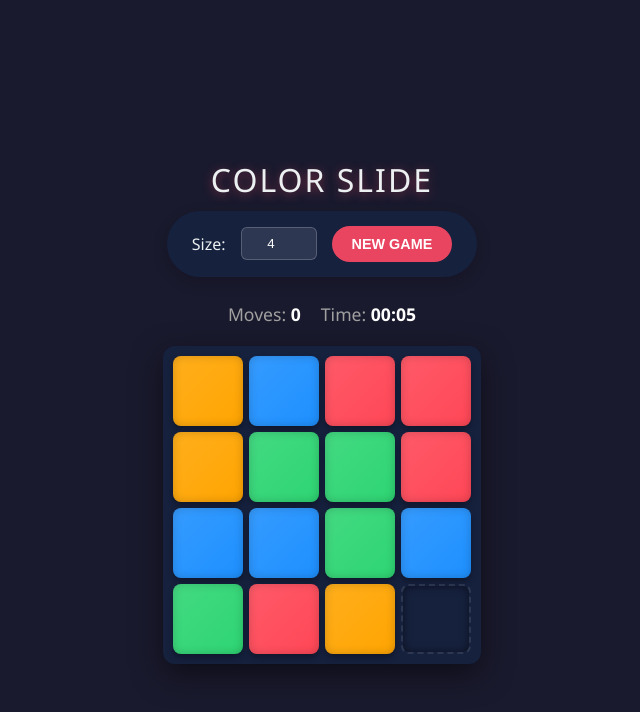
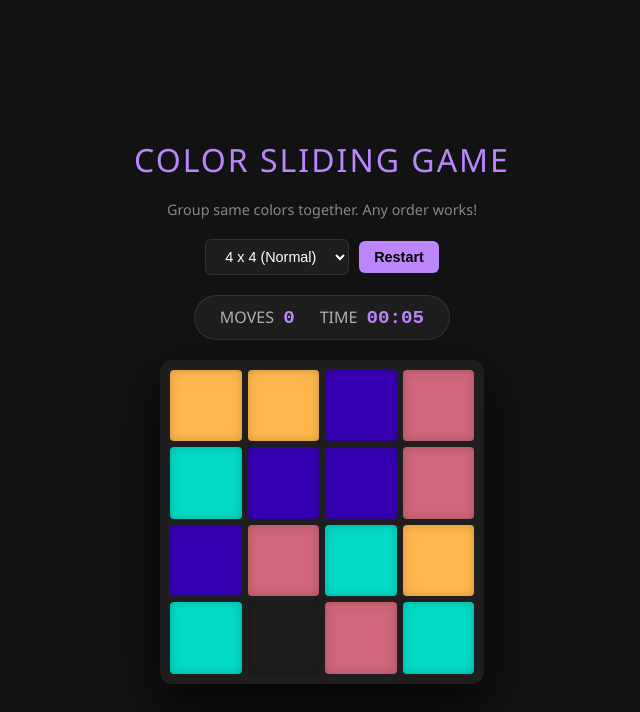
Before and after one commit to webhtm/color-slide, a plain HTML site: page index.htm in a window 1280 px wide. Shown: the whole page, without its empty margins (318-958 px from the left). Drawn offline with Linux system fonts and the light colour scheme.

Commit message:
Update index.htm

```diff
--- a/index.htm
+++ b/index.htm
@@ -6,11 +6,11 @@
     <title>Color Sliding Game</title>
     <style>
         :root {
-            --bg-color: #1a1a2e;
-            --panel-color: #16213e;
-            --accent-color: #e94560;
-            --text-color: #ecf0f1;
-            --tile-shadow: 0 4px 6px rgba(0, 0, 0, 0.3);
+            --bg-color: #121212;
+            --panel-color: #1e1e1e;
+            --accent-color: #bb86fc;
+            --text-color: #ffffff;
+            --tile-shadow: 0 4px 8px rgba(0, 0, 0, 0.5);
         }
 
         body {
@@ -23,37 +23,50 @@
             margin: 0;
             background-color: var(--bg-color);
             color: var(--text-color);
+            user-select: none;
         }
 
         h1 {
-            margin-bottom: 10px;
+            margin-bottom: 5px;
             font-weight: 300;
             letter-spacing: 2px;
             text-transform: uppercase;
-            text-shadow: 0 2px 10px rgba(233, 69, 96, 0.5);
+            color: var(--accent-color);
+        }
+
+        p.subtext {
+            color: #888;
+            font-size: 0.9rem;
+            margin-bottom: 20px;
         }
 
         .stats-bar {
             display: flex;
-            gap: 20px;
+            gap: 25px;
             margin-bottom: 20px;
-            font-size: 1.1rem;
-            color: #a0a0a0;
+            font-size: 1rem;
+            color: #b0b0b0;
+            background: rgba(255,255,255,0.05);
+            padding: 10px 25px;
+            border-radius: 50px;
+            border: 1px solid rgba(255,255,255,0.1);
         }
 
         .stat-value {
-            color: white;
+            color: var(--accent-color);
             font-weight: bold;
+            font-family: monospace;
+            font-size: 1.2rem;
+            margin-left: 5px;
         }
 
         #game-board {
             padding: 10px;
             background-color: var(--panel-color);
             border-radius: 12px;
-            box-shadow: 0 10px 30px rgba(0,0,0,0.5);
+            box-shadow: 0 20px 50px rgba(0,0,0,0.7);
             display: grid;
             gap: 6px;
-            /* Transitions for smooth resizing */
             transition: all 0.3s ease;
         }
 
@@ -61,337 +74,299 @@
             display: flex;
             justify-content: center;
             align-items: center;
-            border-radius: 8px;
+            border-radius: 4px;
             cursor: pointer;
-            font-weight: bold;
-            font-size: 0; /* Hide text, rely on color */
-            box-shadow: inset 0 0 10px rgba(0,0,0,0.2), var(--tile-shadow);
-            transition: transform 0.1s, filter 0.2s;
             position: relative;
-            overflow: hidden;
+            box-shadow: inset 0 0 10px rgba(0,0,0,0.2);
+            transition: transform 0.1s;
         }
 
-        .block:hover {
-            filter: brightness(1.1);
-            transform: scale(0.98);
+        .block:not(.empty):active {
+            transform: scale(0.95);
         }
 
-        .block::after {
-            content: '';
-            position: absolute;
-            top: 0; left: 0; right: 0; bottom: 0;
-            background: linear-gradient(135deg, rgba(255,255,255,0.1) 0%, rgba(255,255,255,0) 100%);
-        }
-
-        /* Dynamic Colors based on ID */
-        .color-0 { background-color: #ff4757; } /* Red */
-        .color-1 { background-color: #2ed573; } /* Green */
-        .color-2 { background-color: #1e90ff; } /* Blue */
-        .color-3 { background-color: #ffa502; } /* Orange */
-        .color-4 { background-color: #9b59b6; } /* Purple */
-        .color-5 { background-color: #00cec9; } /* Teal */
-        .color-6 { background-color: #ff7f50; } /* Coral */
-        .color-7 { background-color: #7bed9f; } /* Lime */
+        /* Using simpler colors without numbering so it feels less like "math"
+           and more like "sorting".
+        */
+        .color-0 { background: #cf6679; } /* Red */
+        .color-1 { background: #03dac6; } /* Teal */
+        .color-2 { background: #3700b3; } /* Deep Blue */
+        .color-3 { background: #ffb74d; } /* Orange */
+        .color-4 { background: #76ff03; } /* Lime */
+        .color-5 { background: #b39ddb; } /* Lavender */
 
         .empty {
             background-color: transparent;
-            box-shadow: inset 0 0 10px rgba(0,0,0,0.5);
             cursor: default;
-            border: 2px dashed rgba(255,255,255,0.1);
         }
-        .empty:hover { transform: none; filter: none; }
-        .empty::after { display: none; }
 
         form {
-            margin-bottom: 25px;
-            background: var(--panel-color);
-            padding: 15px 25px;
-            border-radius: 50px;
-            box-shadow: 0 5px 15px rgba(0,0,0,0.2);
+            margin-bottom: 20px;
             display: flex;
             align-items: center;
-            gap: 15px;
-            flex-wrap: wrap;
-            justify-content: center;
+            gap: 10px;
         }
 
-        input {
-            background: rgba(255,255,255,0.1);
-            border: 1px solid rgba(255,255,255,0.2);
-            padding: 8px 12px;
+        select, button {
+            background-color: var(--panel-color);
+            color: white;
+            border: 1px solid #333;
+            padding: 8px 15px;
             border-radius: 6px;
-            color: white;
-            width: 50px;
-            text-align: center;
+            font-size: 0.9rem;
+            cursor: pointer;
         }
 
         button {
             background-color: var(--accent-color);
-            color: white;
             border: none;
-            padding: 10px 20px;
-            border-radius: 20px;
+            color: #000;
             font-weight: bold;
-            cursor: pointer;
-            transition: transform 0.2s, background-color 0.2s;
-            text-transform: uppercase;
-            font-size: 0.9rem;
         }
 
         button:hover {
-            background-color: #ff6b81;
-            transform: translateY(-2px);
-            box-shadow: 0 5px 15px rgba(233, 69, 96, 0.4);
+            filter: brightness(1.1);
         }
 
-        button:active {
-            transform: translateY(0);
+        /* Win Modal */
+        #win-modal {
+            position: fixed;
+            top: 0; left: 0; right: 0; bottom: 0;
+            background: rgba(0,0,0,0.85);
+            display: none;
+            flex-direction: column;
+            align-items: center;
+            justify-content: center;
+            z-index: 100;
         }
+        #win-modal.show { display: flex; }
+        #win-modal h2 { font-size: 3rem; margin: 0; color: var(--accent-color); }
 
-        /* Modal for winning */
-        .modal {
-            position: fixed;
-            top: 0; left: 0; width: 100%; height: 100%;
-            background: rgba(0,0,0,0.8);
-            display: flex;
-            justify-content: center;
-            align-items: center;
-            opacity: 0;
-            pointer-events: none;
-            transition: opacity 0.3s;
-            z-index: 10;
-        }
-        .modal.active { opacity: 1; pointer-events: auto; }
-        .modal-content {
-            background: var(--panel-color);
-            padding: 40px;
-            border-radius: 15px;
-            text-align: center;
-            border: 1px solid var(--accent-color);
-        }
     </style>
 </head>
 <body>
 
-    <h1>Color Slide</h1>
+    <h1>Color Sliding Game</h1>
+    <p class="subtext">Group same colors together. Any order works!</p>
 
     <form id="settings-form">
-        <label>Size:</label>
-        <input type="number" id="grid-size" min="3" max="8" value="4" title="Grid Size (NxN)">
-        <button type="submit">New Game</button>
+        <select id="grid-selector">
+            <option value="3">3 x 3 (Easy)</option>
+            <option value="4" selected>4 x 4 (Normal)</option>
+            <option value="5">5 x 5 (Hard)</option>
+        </select>
+        <button type="submit">Restart</button>
     </form>
 
     <div class="stats-bar">
-        <div>Moves: <span id="move-count" class="stat-value">0</span></div>
-        <div>Time: <span id="time-count" class="stat-value">00:00</span></div>
+        <span>MOVES <span id="move-count" class="stat-value">0</span></span>
+        <span>TIME <span id="time-count" class="stat-value">00:00</span></span>
     </div>
 
     <div id="game-board"></div>
 
-    <div id="win-modal" class="modal">
-        <div class="modal-content">
-            <h2 style="color: var(--accent-color)">Sorted!</h2>
-            <p>You organized the colors in <span id="final-moves">0</span> moves.</p>
-            <button onclick="document.getElementById('win-modal').classList.remove('active'); initGame();">Play Again</button>
-        </div>
+    <div id="win-modal">
+        <h2>SOLVED!</h2>
+        <p>You grouped the colors successfully.</p>
+        <button onclick="document.getElementById('win-modal').classList.remove('show'); initGame();">Play Again</button>
     </div>
 
     <script>
-        // -- Configuration --
         let gridSize = 4;
-        let blocks = []; // Array storing color IDs
+        let blocks = [];
         let emptyIndex = -1;
         let moves = 0;
         let timerInterval;
-        let seconds = 0;
+        let startTime;
         let isGameActive = false;
 
         const board = document.getElementById('game-board');
         const moveDisplay = document.getElementById('move-count');
         const timeDisplay = document.getElementById('time-count');
-
-        // Extended palette for larger grids
-        const MAX_COLORS = 8;
+        const MAX_PALETTE = 6;
 
         document.getElementById('settings-form').addEventListener('submit', (e) => {
             e.preventDefault();
-            const input = parseInt(document.getElementById('grid-size').value);
-            if(input >= 3 && input <= 8) {
-                gridSize = input;
-                initGame();
-            } else {
-                alert("Please choose a size between 3 and 8.");
-            }
+            gridSize = parseInt(document.getElementById('grid-selector').value);
+            initGame();
         });
 
         function initGame() {
-            // Reset Stats
+            // Reset state
+            isGameActive = true;
             moves = 0;
-            seconds = 0;
-            isGameActive = true;
-            stopTimer();
-            startTimer();
             updateStats();
-            document.getElementById('win-modal').classList.remove('active');
+            document.getElementById('win-modal').classList.remove('show');
 
-            // Setup CSS Grid
+            // Timer Reset
+            clearInterval(timerInterval);
+            timeDisplay.innerText = "00:00";
+            startTime = Date.now();
+            timerInterval = setInterval(updateTime, 1000);
+
+            // Layout
             board.style.gridTemplateColumns = `repeat(${gridSize}, 1fr)`;
             board.style.gridTemplateRows = `repeat(${gridSize}, 1fr)`;
+            const tileSize = gridSize > 4 ? 50 : 70;
+            board.style.width = `${gridSize * tileSize + (gridSize * 6)}px`;
+            board.style.height = `${gridSize * tileSize + (gridSize * 6)}px`;
 
-            // Adjust board size based on grid size (responsiveness)
-            const tileSize = gridSize > 5 ? 50 : 70;
-            board.style.width = `${gridSize * tileSize + (gridSize-1)*6}px`;
-            board.style.height = `${gridSize * tileSize + (gridSize-1)*6}px`;
+            // 1. Create Blocks
+            // We want chunks of colors.
+            // E.g. for 4x4 (16 tiles), 15 colors.
+            // We can split into equal groups based on Grid Size.
+            blocks = [];
+            const totalPlayable = gridSize * gridSize - 1;
 
-            // 1. Create a SOLVED state first
-            // Each ROW will have a unique color.
-            // Row 0 = Color 0, Row 1 = Color 1, etc.
-            // The last cell (bottom right) is empty.
-            blocks = [];
-            for (let r = 0; r < gridSize; r++) {
-                for (let c = 0; c < gridSize; c++) {
-                    if (r === gridSize - 1 && c === gridSize - 1) {
-                        blocks.push('empty');
-                    } else {
-                        // Assign color based on ROW index (r)
-                        // Use modulo to cycle colors if grid > palette size
-                        blocks.push(r % MAX_COLORS);
-                    }
-                }
+            // How many groups of colors? Let's match the row count.
+            let colorsCount = gridSize;
+            if (colorsCount > MAX_PALETTE) colorsCount = MAX_PALETTE;
+
+            for (let i = 0; i < totalPlayable; i++) {
+                // Determine color based on even distribution
+                // Math.floor(i / X) keeps adjacent items same color
+                let colorId = Math.floor(i / (totalPlayable / colorsCount));
+
+                // Cap it just in case
+                if(colorId >= MAX_PALETTE) colorId = MAX_PALETTE - 1;
+
+                blocks.push(colorId);
             }
+
+            blocks.push('empty');
             emptyIndex = blocks.length - 1;
 
-            // 2. Scramble the board using VALID moves only
-            // This guarantees the puzzle is solvable.
-            scrambleBoard(gridSize * 25); // Number of scramble moves
-
+            // 2. Scramble
+            scrambleBoard(gridSize * 30);
             renderBoard();
         }
 
-        function scrambleBoard(amount) {
-            // We simulate random moves without triggering win checks or animations
-            let previousIndex = -1;
+        // Random Walk Scramble (Ensures solvability)
+        function scrambleBoard(steps) {
+            let lastPos = -1;
+            for(let i=0; i<steps; i++) {
+                let neighbors = getNeighbors(emptyIndex);
+                // Avoid undoing the immediate last move for better mixing
+                let valid = neighbors.filter(n => n !== lastPos);
+                if(valid.length === 0) valid = neighbors;
 
-            for(let i=0; i<amount; i++) {
-                const neighbors = getValidNeighbors(emptyIndex);
-                // Try not to undo the move we just made immediately
-                const filteredNeighbors = neighbors.filter(n => n !== previousIndex);
-                const candidates = filteredNeighbors.length > 0 ? filteredNeighbors : neighbors;
+                let target = valid[Math.floor(Math.random() * valid.length)];
 
-                const randomNeighbor = candidates[Math.floor(Math.random() * candidates.length)];
-
-                // Swap in memory
-                swap(emptyIndex, randomNeighbor);
-                previousIndex = emptyIndex; // The old empty pos is now where we moved from
-                emptyIndex = randomNeighbor;
+                // Swap
+                [blocks[emptyIndex], blocks[target]] = [blocks[target], blocks[emptyIndex]];
+                lastPos = emptyIndex;
+                emptyIndex = target;
             }
         }
 
-        function getValidNeighbors(index) {
-            const neighbors = [];
-            const row = Math.floor(index / gridSize);
-            const col = index % gridSize;
+        function getNeighbors(idx) {
+            let n = [];
+            let r = Math.floor(idx / gridSize);
+            let c = idx % gridSize;
 
-            if (row > 0) neighbors.push(index - gridSize); // Up
-            if (row < gridSize - 1) neighbors.push(index + gridSize); // Down
-            if (col > 0) neighbors.push(index - 1); // Left
-            if (col < gridSize - 1) neighbors.push(index + 1); // Right
-
-            return neighbors;
-        }
-
-        function swap(i, j) {
-            [blocks[i], blocks[j]] = [blocks[j], blocks[i]];
+            if (r > 0) n.push(idx - gridSize); // Up
+            if (r < gridSize - 1) n.push(idx + gridSize); // Down
+            if (c > 0) n.push(idx - 1); // Left
+            if (c < gridSize - 1) n.push(idx + 1); // Right
+            return n;
         }
 
         function renderBoard() {
             board.innerHTML = '';
             blocks.forEach((val, index) => {
-                const div = document.createElement('div');
-                div.classList.add('block');
-
+                const el = document.createElement('div');
+                el.className = 'block';
                 if (val === 'empty') {
-                    div.classList.add('empty');
+                    el.classList.add('empty');
                 } else {
-                    div.classList.add(`color-${val}`);
-                    div.textContent = val; // Optional: helps colorblind accessibility debug
+                    el.classList.add(`color-${val}`);
                 }
-
-                div.dataset.index = index;
-                // Touch/Click event
-                div.addEventListener('click', () => handleMove(index));
-                board.appendChild(div);
+                el.onclick = () => handleMove(index);
+                board.appendChild(el);
             });
         }
 
         function handleMove(index) {
             if (!isGameActive) return;
+            const neighbors = getNeighbors(emptyIndex);
 
-            const neighbors = getValidNeighbors(emptyIndex);
-
-            // If the clicked tile is a neighbor of the empty tile
             if (neighbors.includes(index)) {
-                // Swap Logic
-                swap(index, emptyIndex);
+                // Swap
+                [blocks[emptyIndex], blocks[index]] = [blocks[index], blocks[emptyIndex]];
                 emptyIndex = index;
 
                 moves++;
                 updateStats();
-                renderBoard(); // Re-render to show new state
+                renderBoard();
 
-                // Slight delay to allow render before alerting
-                setTimeout(checkWin, 50);
+                // Check win after tiny delay to allow UI to update
+                setTimeout(checkAnyOrderWin, 20);
             }
         }
 
-        function checkWin() {
-            // Win Condition:
-            // 1. Last block is empty
-            // 2. All blocks in Row X are Color X
-
+        // --- NEW LOGIC: ANY ORDER WIN ---
+        function checkAnyOrderWin() {
+            // 1. Convention: Puzzle is usually only "solved" if empty is at the end.
             if (blocks[blocks.length - 1] !== 'empty') return;
 
-            let isSorted = true;
+            // 2. Extract just the colors (remove 'empty')
+            const tiles = blocks.filter(b => b !== 'empty');
 
-            for (let i = 0; i < blocks.length - 1; i++) {
-                const row = Math.floor(i / gridSize);
-                const color = blocks[i];
+            // 3. Check for Grouping.
+            // A sorted list (in any order) means that once a color changes,
+            // we should never see the previous color again.
 
-                // The color should match the row number (modulo Max Colors)
-                if (color !== (row % MAX_COLORS)) {
-                    isSorted = false;
-                    break;
+            const seenColors = new Set();
+            let lastColor = -1;
+
+            for (let i = 0; i < tiles.length; i++) {
+                const currentColor = tiles[i];
+
+                if (i === 0) {
+                    // Initialize
+                    lastColor = currentColor;
+                    seenColors.add(currentColor);
+                    continue;
+                }
+
+                if (currentColor !== lastColor) {
+                    // The color has switched!
+                    // Check: Have we seen this new color before?
+                    if (seenColors.has(currentColor)) {
+                        // YES -> This means the groups are split up.
+                        // Example: Red, Blue, Red (Red was seen before, but we switched to Blue in middle)
+                        return; // Not a win.
+                    }
+
+                    // Register the new color
+                    seenColors.add(currentColor);
+                    lastColor = currentColor;
                 }
             }
 
-            if (isSorted) {
-                isGameActive = false;
-                stopTimer();
-                document.getElementById('final-moves').innerText = moves;
-                document.getElementById('win-modal').classList.add('active');
-            }
+            // If we survived the loop, it means all groups are contiguous!
+            gameWon();
+        }
+
+        function gameWon() {
+            isGameActive = false;
+            clearInterval(timerInterval);
+            document.getElementById('win-modal').classList.add('show');
         }
 
         function updateStats() {
             moveDisplay.innerText = moves;
         }
 
-        function startTimer() {
-            timerInterval = setInterval(() => {
-                seconds++;
-                const m = Math.floor(seconds / 60).toString().padStart(2, '0');
-                const s = (seconds % 60).toString().padStart(2, '0');
-                timeDisplay.innerText = `${m}:${s}`;
-            }, 1000);
+        function updateTime() {
+            const now = Date.now();
+            const diff = Math.floor((now - startTime) / 1000);
+            const m = Math.floor(diff / 60).toString().padStart(2, '0');
+            const s = (diff % 60).toString().padStart(2, '0');
+            timeDisplay.innerText = `${m}:${s}`;
         }
 
-        function stopTimer() {
-            clearInterval(timerInterval);
-        }
-
-        // Initialize on load
-        window.addEventListener('load', initGame);
-
+        window.onload = initGame;
     </script>
 </body>
 </html>
```
